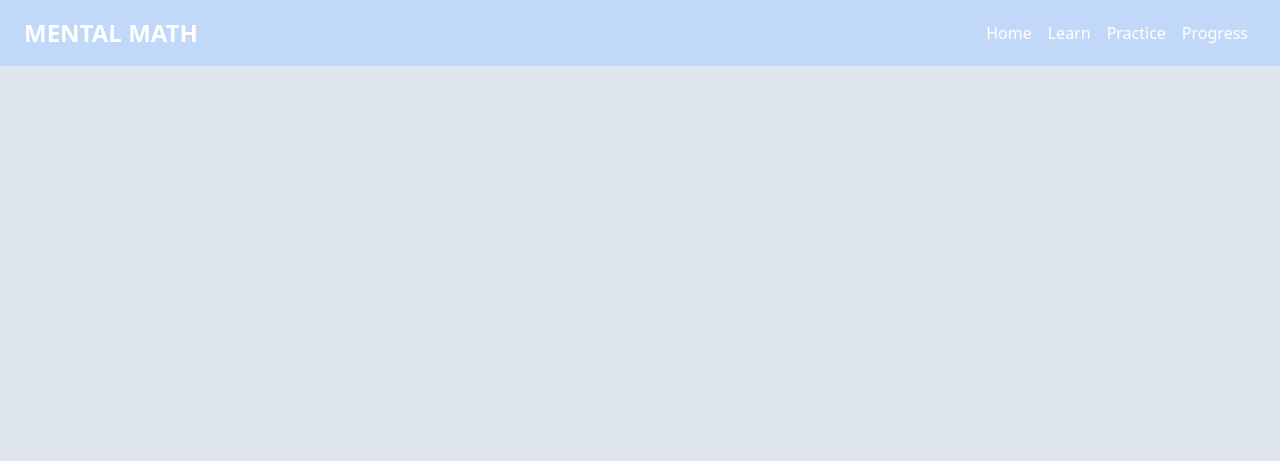
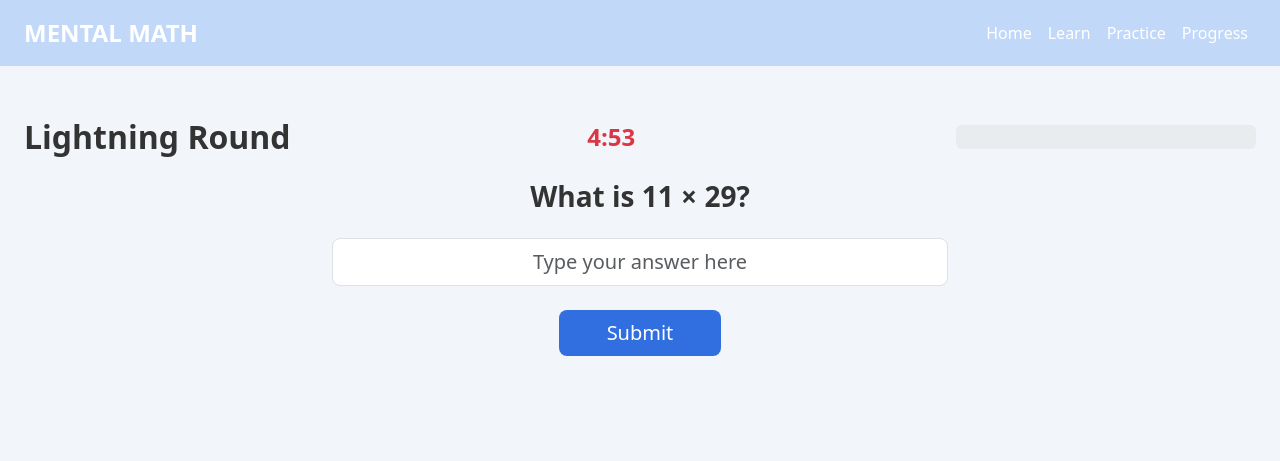
Before and after one commit to CostanzaSiniscalchi/MentalMath, a Flask app: page /quiz in a window 1280 px wide. Shown: the top 461 px of the page. Run offline with Flask 3, Linux system fonts and the light colour scheme.

Commit message:
Quiz Page
Barebones quiz page finished. Timer counts down properly across page refresh, and answering questions works as expected, with feedback.

Sessions are used to track questions asked, responses, and global time taken.

Still need to add functionality for when time runs out, init session when "take a quiz" link is clicked, and the review/summary/results pages that build off the quiz.

```diff
--- a/math_data.py
+++ b/math_data.py
@@ -1,6 +1,27 @@
 math_problems = [
-	{
-		"id": 1,
+	{'id': 1, 'question': 'What is 11 × 29?', 'answer': 319, 'difficulty': 'test',
+	 'category': ['Multiplication by 11']},
+	{'id': 2, 'question': 'What is 11 × 38?', 'answer': 418, 'difficulty': 'test',
+	 'category': ['Multiplication by 11']},
+	{'id': 3, 'question': 'What is 11 × 12?', 'answer': 132, 'difficulty': 'test',
+	 'category': ['Multiplication by 11']},
+	{'id': 4, 'question': 'What is 11 × 67?', 'answer': 737, 'difficulty': 'test',
+	 'category': ['Multiplication by 11']},
+	{'id': 5, 'question': 'What is 11 × 145?', 'answer': 1595, 'difficulty': 'test',
+	 'category': ['Multiplication by 11']},
+	{'id': 6, 'question': 'What is 11 × 21?', 'answer': 231, 'difficulty': 'test',
+	 'category': ['Multiplication by 11']},
+	{'id': 7, 'question': 'What is 11 × 56?', 'answer': 616, 'difficulty': 'test',
+	 'category': ['Multiplication by 11']},
+	{'id': 8, 'question': 'What is 11 × 303?', 'answer': 3333, 'difficulty': 'test',
+	 'category': ['Multiplication by 11']},
+	{'id': 9, 'question': 'What is 11 × 75?', 'answer': 825, 'difficulty': 'test',
+	 'category': ['Multiplication by 11']},
+	{'id': 10, 'question': 'What is 11 × 121?', 'answer': 1331, 'difficulty': 'test',
+	 'category': ['Multiplication by 11']},
+
+{
+		"id": 11,
 		"question": "What is 2 + 2?",
 		"answer": 4,
 		"difficulty": "easy",
--- a/server.py
+++ b/server.py
@@ -1,10 +1,14 @@
 # Metal Math App
 
-from flask import Flask, render_template, request, jsonify, redirect, url_for
+from flask import Flask, render_template, request, jsonify, redirect, url_for, session
+
+import secrets # used for session secret key
+from datetime import datetime # used for tracking time left on the backend
 
 import math_data
 
 app = Flask(__name__)
+
 
 @app.route('/')
 def home():
@@ -23,21 +27,52 @@ def learn():
 @app.route('/practice')
 def practice():
 	return render_template('practice.html')
-
 @app.route('/quiz')
 def quiz():
-    question = "What is 11 × 13?"
-    options = ["143", "123", "153"]
-    progress = 20  # For example, 20% through the quiz
-    time_left = 300  # 5 minutes in seconds
+    if len(session) == 0:
+        session['start-time'] = datetime.utcnow().isoformat()
+        session['unit'] = 1
+        session['total'] = 5
+        session['quiz-data'] = list(math_data.math_problems[i] for i in range(5))
+        session['quiz-responses'] = list()
+
+    # TODO: init session somewhere!
+
+    if len(session['quiz-responses']) == len(session['quiz-data']):
+        return redirect(url_for('summary')) # this should actually be results, but we'll use summary as placeholder
+
+    unit = None # this might be vestigial - we'll see if this is removed, keep for now
+    question = session['quiz-data'][len(session['quiz-responses'])]['question']
+    answer = session['quiz-data'][len(session['quiz-responses'])]['answer']
+    progress = int(100 * len(session['quiz-responses'])/max(len(session['quiz-data']), 1))  # For example, 20% through the quiz
+
+    start_time = datetime.fromisoformat(session['start-time'])
+    elapsed = (datetime.utcnow() - start_time).total_seconds()
+    time_left = max(0, int(300 - elapsed))  # this makes it so refreshing a page doesn't mess up time
 
     return render_template(
-        'quiz.html',  # or 'lightning_round.html'
+        'quiz.html',  # or 'lightning_round.html',
+        unit=unit,
         question=question,
-        options=options,
+        answer=answer,
         progress=progress,
-        time_left=time_left
+        time_left=time_left,
     )
+
+@app.route('/submit_answer', methods=['POST'])
+def submit_answer():
+    user_answer = request.form['user-answer']
+    responses = session['quiz-responses']
+    responses.append(user_answer)
+    session['quiz-responses'] = responses
+
+    correct = int(session['quiz-responses'][-1]) == int(session['quiz-data'][len(session['quiz-responses'])-1]['answer'])
+
+    message = 'Great job!'
+    if not correct:
+        message = 'Good try, we can review this later.'
+    return jsonify(correct=correct, message=message)
+
 
 @app.route('/review')
 def review():
@@ -48,4 +83,5 @@ def summary():
 	return render_template('summary.html')
 
 if __name__ == '__main__':
+    app.secret_key = secrets.token_hex(16)
     app.run(debug=True, port=5001)
--- a/static/css/quiz.css
+++ b/static/css/quiz.css
@@ -5,11 +5,17 @@
 	--bs-dark-grey: rgb(222, 229, 238);
   }
 
-  body {
-	background-color: var(--bs-dark-grey);
-  }
-
   .answer-btn:hover {
 	background-color: var(--bs-secondary);
 	color: white;
   }
+
+  .alert-true {
+        color: #155724;
+        font-weight: bold;
+  }
+
+    .alert-false {
+        color: red;
+        font-weight: bold;
+  }
--- /dev/null
+++ b/static/js/quiz.js
@@ -0,0 +1,69 @@
+FormSubmitted = false;
+
+  document.addEventListener('DOMContentLoaded', function () {
+    const form = document.getElementById('quiz-form');
+
+    form.addEventListener('submit', function (event) {
+      event.preventDefault();
+
+      const formData = new FormData(form);
+
+      fetch('/submit_answer', {
+        method: 'POST',
+        body: formData
+      })
+      .then(response => response.json())
+      .then(data => {
+        document.getElementById('feedback').innerHTML = `
+          <span class="alert alert-${data.correct}">
+            ${data.message}
+            ${data.correct}
+          </span>
+        `;
+      });
+    });
+  });
+
+document.addEventListener('DOMContentLoaded', function () {
+  const form = document.getElementById('quiz-form');
+  const submitBtn = form.querySelector('button[type="submit"]');
+  const inputField = form.querySelector('input[name="user_answer"]');
+
+  form.addEventListener('submit', function (e) {
+    e.preventDefault();
+
+    submitFormElements(submitBtn, inputField)
+
+    const formData = new FormData(form);
+
+    fetch('/submit_answer', {
+      method: 'POST',
+      body: formData
+    })
+    .then(res => res.json())
+    .then(data => {
+      document.getElementById('feedback').innerHTML = `
+        <div class="alert alert-${data.status} mt-3">${data.message}</div>
+      `;
+    })
+    .catch(err => {
+      console.error('Error:', err);
+      submitBtn.disabled = false;
+      inputField.disabled = false;
+    });
+  });
+});
+
+$(document).ready(function () {
+  // Your code here
+    $('#nextButton').hide()
+});
+
+function submitFormElements(submitBtn, inputField) { // function to clear buttons and show correct feedback text
+    // Disable form controls after first submission
+    $('#nextButton').show();
+    submitBtn.style.visibility = 'hidden';
+    submitBtn.disabled = true;
+    inputField.disabled = true;
+
+}
--- a/templates/quiz.html
+++ b/templates/quiz.html
@@ -3,18 +3,22 @@
 {% block title %}EXAMPLE TEXT HERE{% endblock %}
 
 {% block styles %}
-    <!-- <link rel="stylesheet" href="{{ url_for('static', filename='css/home.css') }}?v=2"> -->
+    <link rel="stylesheet" href="{{ url_for('static', filename='css/home.css') }}?v=2">
+<link rel="stylesheet" href="{{ url_for('static', filename='css/quiz.css') }}?v=2">
 {% endblock %}
 
-<body class="p-4">
+{% block content %}
 
+
+
+<div class="p-4">
     <!-- Header -->
     <div class="d-flex justify-content-between align-items-center mb-4">
       <h2 class="fw-bold mb-0">Lightning Round</h2>
 
-      <div id="timer" class="fs-4 text-danger fw-semibold">5:00</div>
+      <div id="timer" class="fs-4 text-danger fw-semibold">{{ time_left // 60 }}:{{ '%02d' % (time_left % 60) }}</div>
 
-      <div class="flex-grow-1 ms-4">
+      <div class="flex-grow-1 ms-4" style="max-width: 300px;">
         <div class="progress" style="height: 1.5rem;">
           <div id="quizProgress" class="progress-bar bg-primary" style="width: {{ progress }}%;">
             {{ progress }}%
@@ -27,23 +31,41 @@
     <div class="text-center mb-5">
       <h3 id="question" class="fw-semibold mb-4">{{ question }}</h3>
 
-      <div class="d-grid gap-3 col-6 mx-auto">
-        {% for option in options %}
-          <button class="btn btn-outline-dark answer-btn">{{ option }}</button>
-        {% endfor %}
-      </div>
+        <form id='quiz-form'  method="POST" class="col-6 mx-auto">
+          <div class="mb-3">
+            <input
+              type="text"
+              name="user-answer"
+              class="form-control form-control-lg text-center"
+              placeholder="Type your answer here"
+              autocomplete="off"
+              required
+            >
+          </div>
+            <div class="text-center mt-4">
+              <button id="quizsubmit" type="submit" class="btn btn-primary px-5 py-2 fs-5 rounded-3">Submit</button>
+            </div>
+        </form>
+
     </div>
+
+    <div id='feedback' class="alert text-center py-2 mb-3">
+
+    </div>
+
+
 
     <!-- Next Button -->
     <div class="d-flex justify-content-end">
-      <form action="{{ url_for('next_question') }}" method="POST">
-        <button type="submit" class="btn btn-primary px-4 py-2" id="nextBtn">Next Question</button>
+      <form action="" method="GET">
+        <button type="submit" id="nextButton" action="{{ url_for('quiz') }}" class="btn btn-primary px-4 py-2" id="nextBtn">Next Question</button>
       </form>
     </div>
 
+
     <script>
       // Countdown Timer
-      let timeLeft = {{ time_left | default(300) }};
+      let timeLeft = {{ time_left}};
       const timerEl = document.getElementById("timer");
 
       const timerInterval = setInterval(() => {
@@ -58,13 +80,15 @@
         timerEl.textContent = `${minutes}:${seconds}`;
       }, 1000);
     </script>
-  </body>
+
+  </div>
 
 
-{% block content %}
+
 
 {% endblock %}
 
 {% block scripts %}
     <!-- <script src="{{ url_for('static', filename='js/homepage.js') }}" defer></script> -->
+  <script src="{{ url_for('static', filename='js/quiz.js') }}" defer></script>
 {% endblock %}
```
Also changed, not shown: 1 other file.
